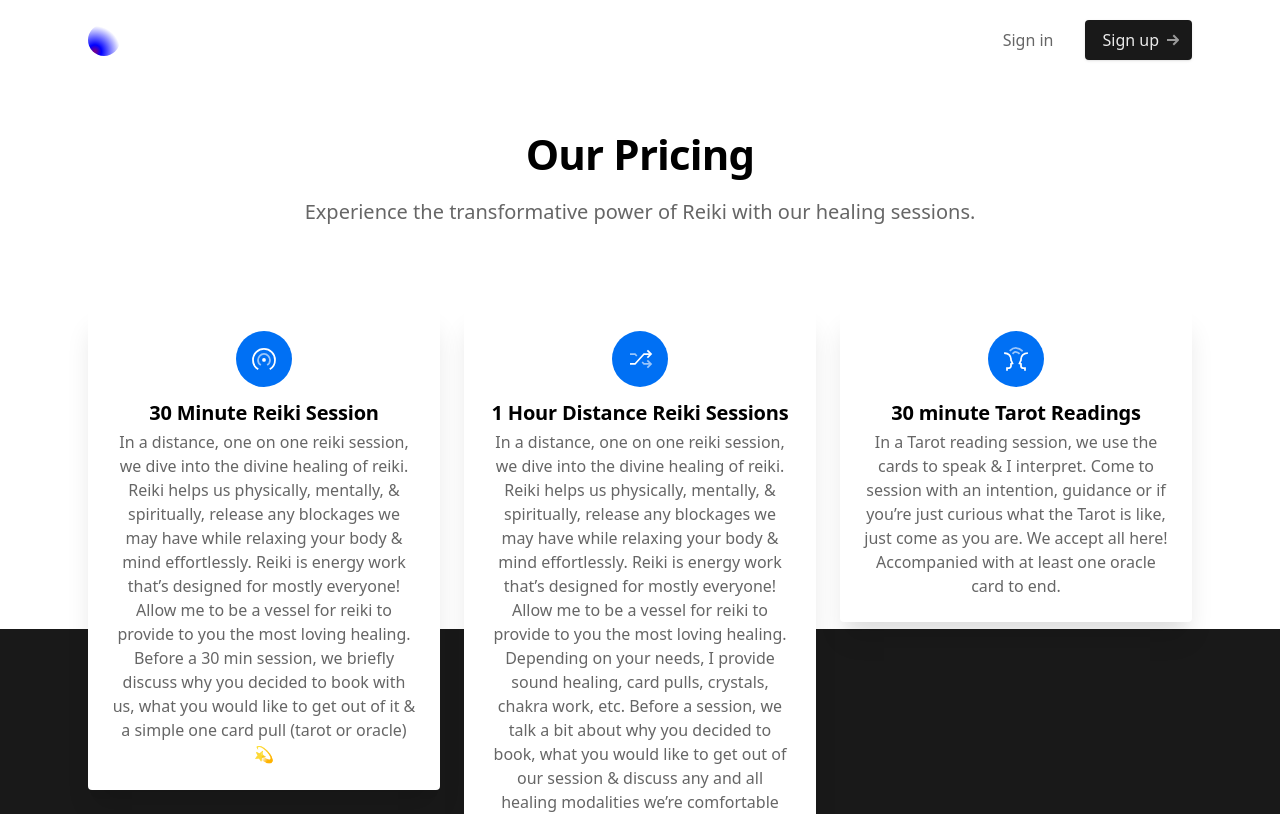
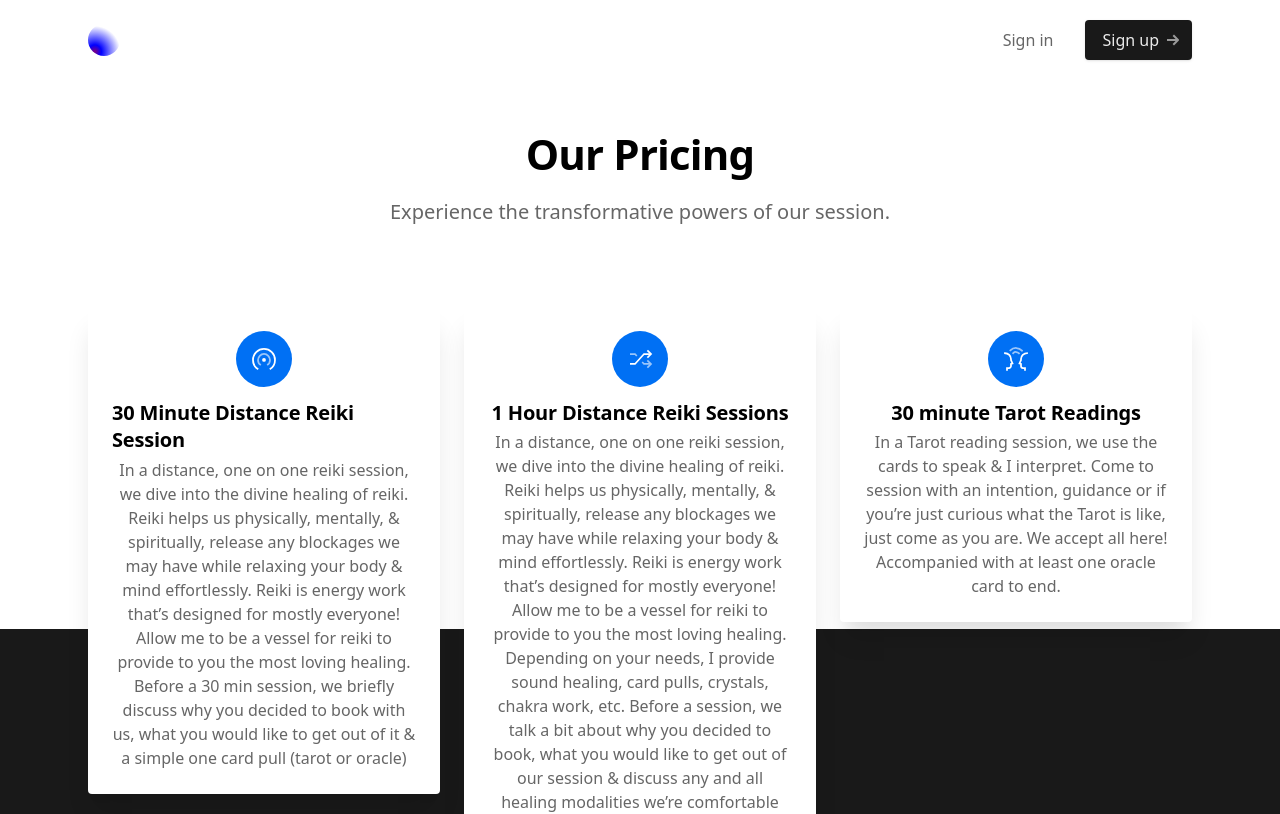
Before and after one commit to brooke-dev/blyssfull, a Next.js app: page /learnmore in a window 1280 px wide. Shown: the top 814 px of the page. Built offline with nearby package versions, Linux system fonts and the light colour scheme; no server answers.

Commit message:
text changes

```diff
--- a/pages/learnmore.js
+++ b/pages/learnmore.js
@@ -19,8 +19,7 @@ function Pricing() {
             <div className="max-w-3xl mx-auto text-center pt-12 pb-12 md:pb-20">
               <h2 className="h2 mb-4">Our Pricing</h2>
               <p className="text-xl text-gray-600">
-                Experience the transformative power of Reiki with our healing
-                sessions.
+                Experience the transformative powers of our session.
               </p>
             </div>
 
@@ -60,7 +59,7 @@ function Pricing() {
                   </g>
                 </svg>
                 <h4 className="text-xl font-bold leading-snug tracking-tight mb-1">
-                  30 Minute Reiki Session
+                  30 Minute Distance Reiki Session
                 </h4>
                 <p className="text-gray-600 text-center">
                   In a distance, one on one reiki session, we dive into the
@@ -71,7 +70,7 @@ function Pricing() {
                   for reiki to provide to you the most loving healing. Before a
                   30 min session, we briefly discuss why you decided to book
                   with us, what you would like to get out of it & a simple one
-                  card pull (tarot or oracle)💫
+                  card pull (tarot or oracle)
                 </p>
               </div>
               {/* 1st item */}
@@ -125,7 +124,7 @@ function Pricing() {
                   chakra work, etc. Before a session, we talk a bit about why
                   you decided to book, what you would like to get out of our
                   session & discuss any and all healing modalities we’re
-                  comfortable using.✨
+                  comfortable using.
                 </p>
               </div>
 
```
